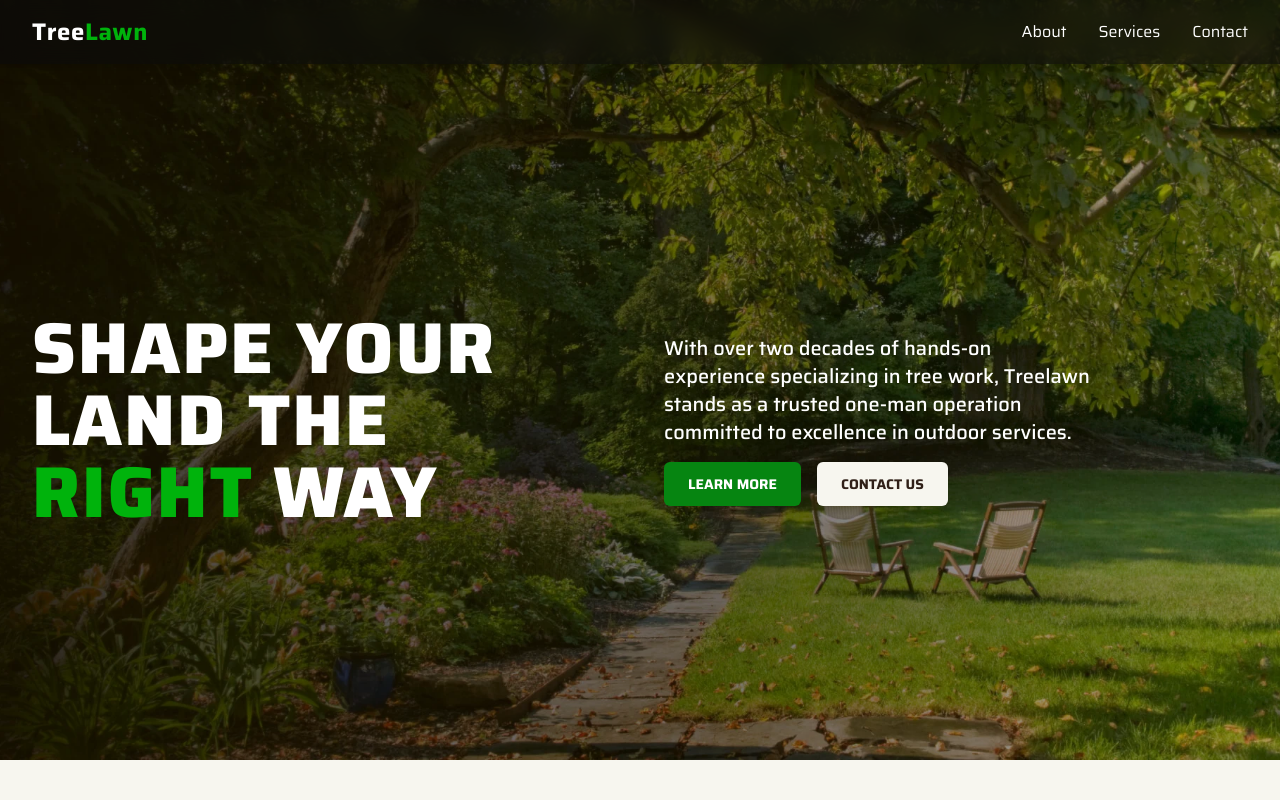
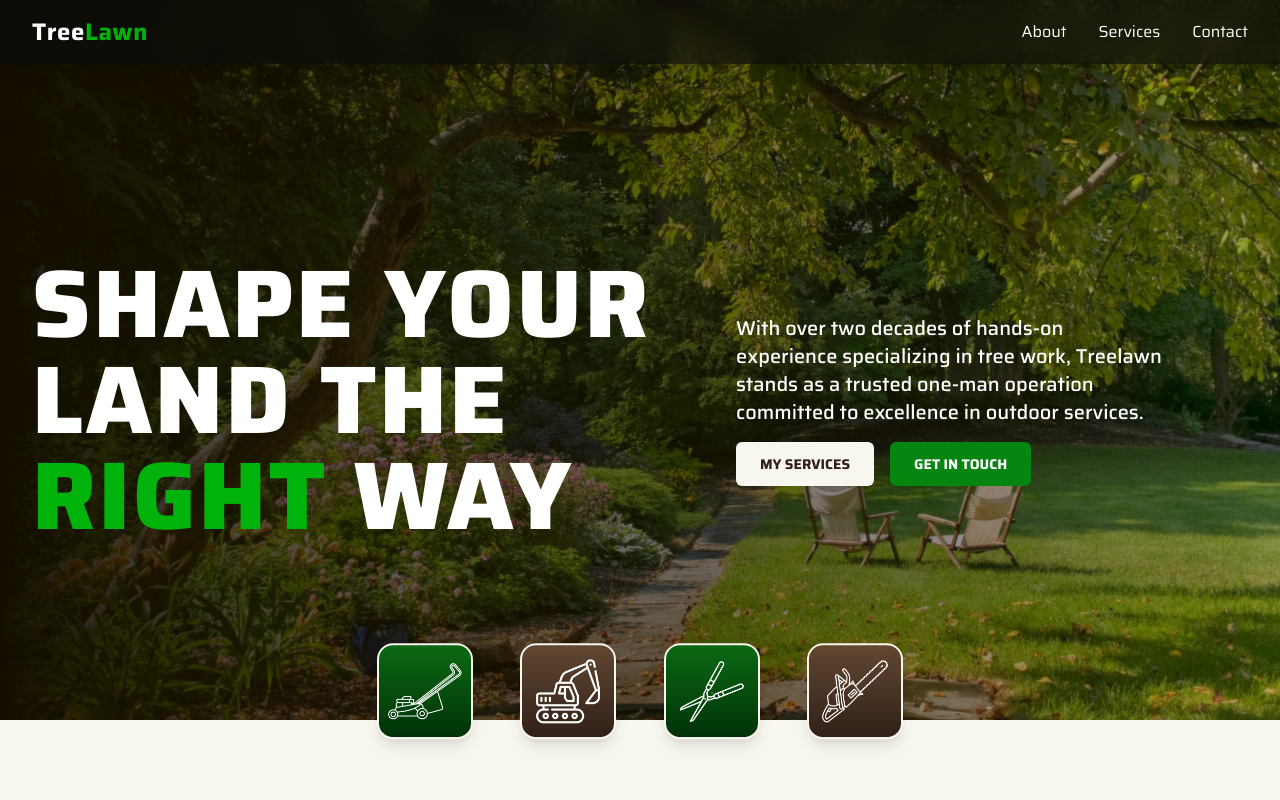
Before and after one commit to KramYengir/treelawn_v2, a Next.js app: page / in a window 1280 px wide. Shown: the top 800 px of the page. Built offline with nearby package versions, Linux system fonts and the light colour scheme.

Commit message:
add icons to bottom section

```diff
--- a/components/Hero.tsx
+++ b/components/Hero.tsx
@@ -4,26 +4,47 @@ const Hero = () => {
   return (
     <section
       id="hero"
-      className="flex flex-col justify-center text-white pt-20 h-[95vh] bg-[url('../public/images/garden.webp')] bg-cover bg-center"
+      className="relative flex flex-col justify-center text-white pt-20 h-[90vh] bg-[url('../public/images/garden.webp')] bg-cover bg-center"
     >
-      <div className="rm-container flex flex-wrap items-center justify-center gap-x-12 text-balance">
-        <h1 className="flex-1 uppercase text-5xl md:text-6xl lg:text-7xl font-extrabold tracking-wide">
-          shape your land the <span className="text-apple-600">right</span> way
-        </h1>
-        <div className="flex-1 grid align-items-center gap-x-12 gap-y-4">
+      <div className="rm-container w-full flex flex-col lg:flex-row items-start lg:items-center justify-evenly gap-x-12 gap-y-12 text-balance">
+        <div className="flex-1 flex flex-col items-start justify-center gap-y-4 max-w-md md:max-w-lg lg:max-w-2xl">
+          <h1 className="uppercase text-5xl md:text-7xl xl:text-8xl font-extrabold tracking-wide">
+            shape your land the <span className="text-apple-600">right</span>{" "}
+            way
+          </h1>
+        </div>
+        <div className="flex-1 flex flex-col items-start justify-center gap-x-12 gap-y-4 max-w-lg">
           <p className="font-medium md:text-lg lg:text-xl max-w-md">
             With over two decades of hands-on experience specializing in tree
             work, Treelawn stands as a trusted one-man operation committed to
             excellence in outdoor services.
           </p>
           <div className="flex gap-4">
-            <a href="#services" className="primary-btn">
-              Learn More
+            <a href="#services" className="clear-btn">
+              My Services
             </a>{" "}
-            <a href="#contact" className="clear-btn">
-              Contact Us
+            <a href="#contact" className="primary-btn">
+              Get In Touch
             </a>
           </div>
+        </div>
+      </div>
+
+      <div className="absolute bottom-0 right-[50%] translate-x-[50%] translate-y-[20%] flex w-full items-center justify-center gap-[4%] px-12">
+        <div className="max-w-24 overflow-hidden bg-gradient-to-t from-apple-950 to-apple-800 rounded-2xl border-2 border-mucky-50 shadow-lg ">
+          <img
+            src="/images/lawnmower-zoom.png"
+            alt="simple lawnmower graphic"
+          />
+        </div>
+        <div className="max-w-24 overflow-hidden bg-gradient-to-t from-mucky-950 to-mucky-800 rounded-2xl border-2 border-mucky-50 shadow-lg ">
+          <img src="/images/digger-zoom.png" alt="simple digger graphic" />
+        </div>
+        <div className="max-w-24 overflow-hidden bg-gradient-to-t from-apple-950 to-apple-800 rounded-2xl border-2 border-mucky-50 shadow-lg ">
+          <img src="/images/clippers-zoom.png" alt="simple clippers graphic" />
+        </div>
+        <div className="max-w-24 overflow-hidden bg-gradient-to-t from-mucky-950 to-mucky-800 rounded-2xl border-2 border-mucky-50 shadow-lg ">
+          <img src="/images/chainsaw-zoom.png" alt="simple chainsaw graphic" />
         </div>
       </div>
     </section>
```
